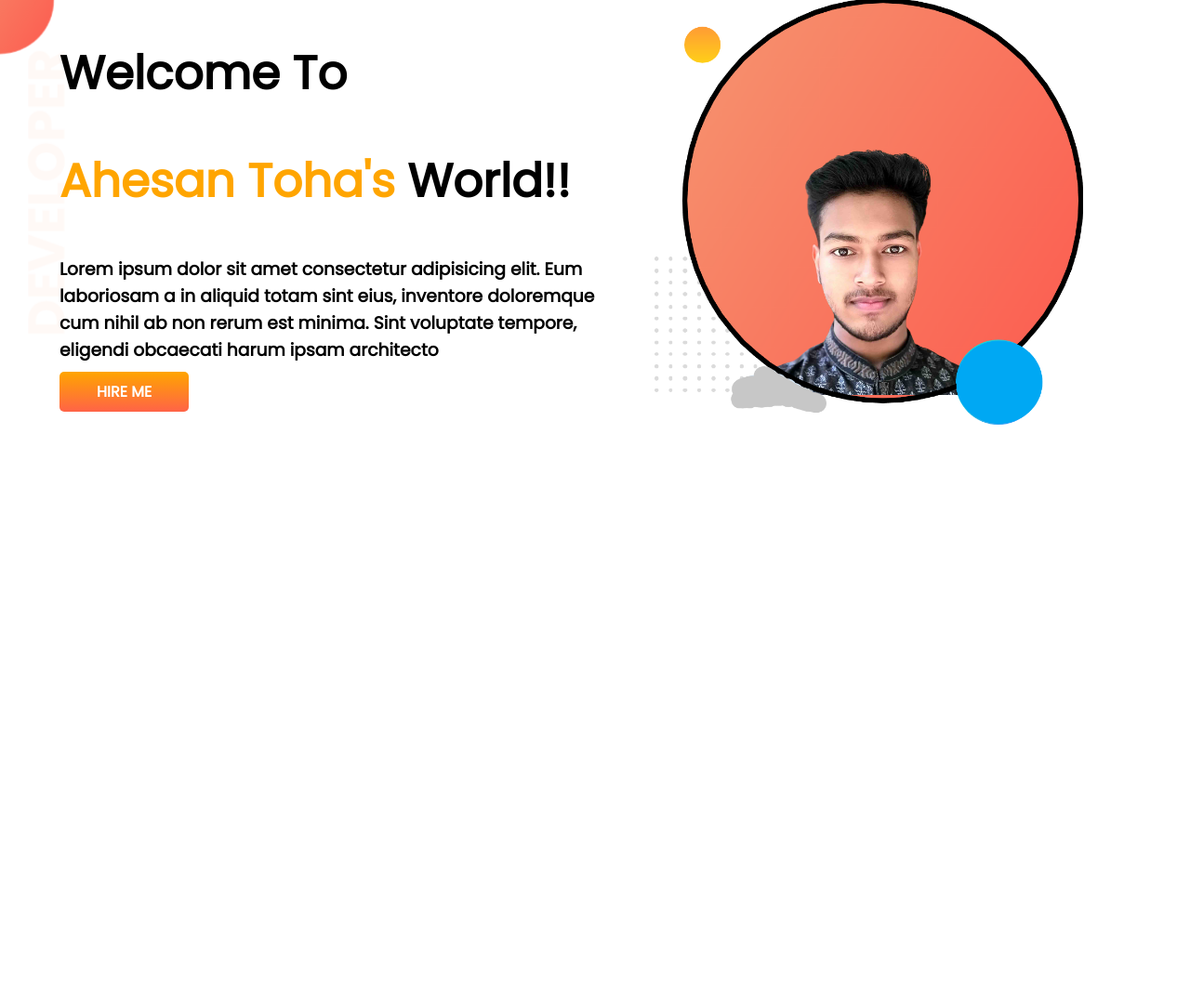
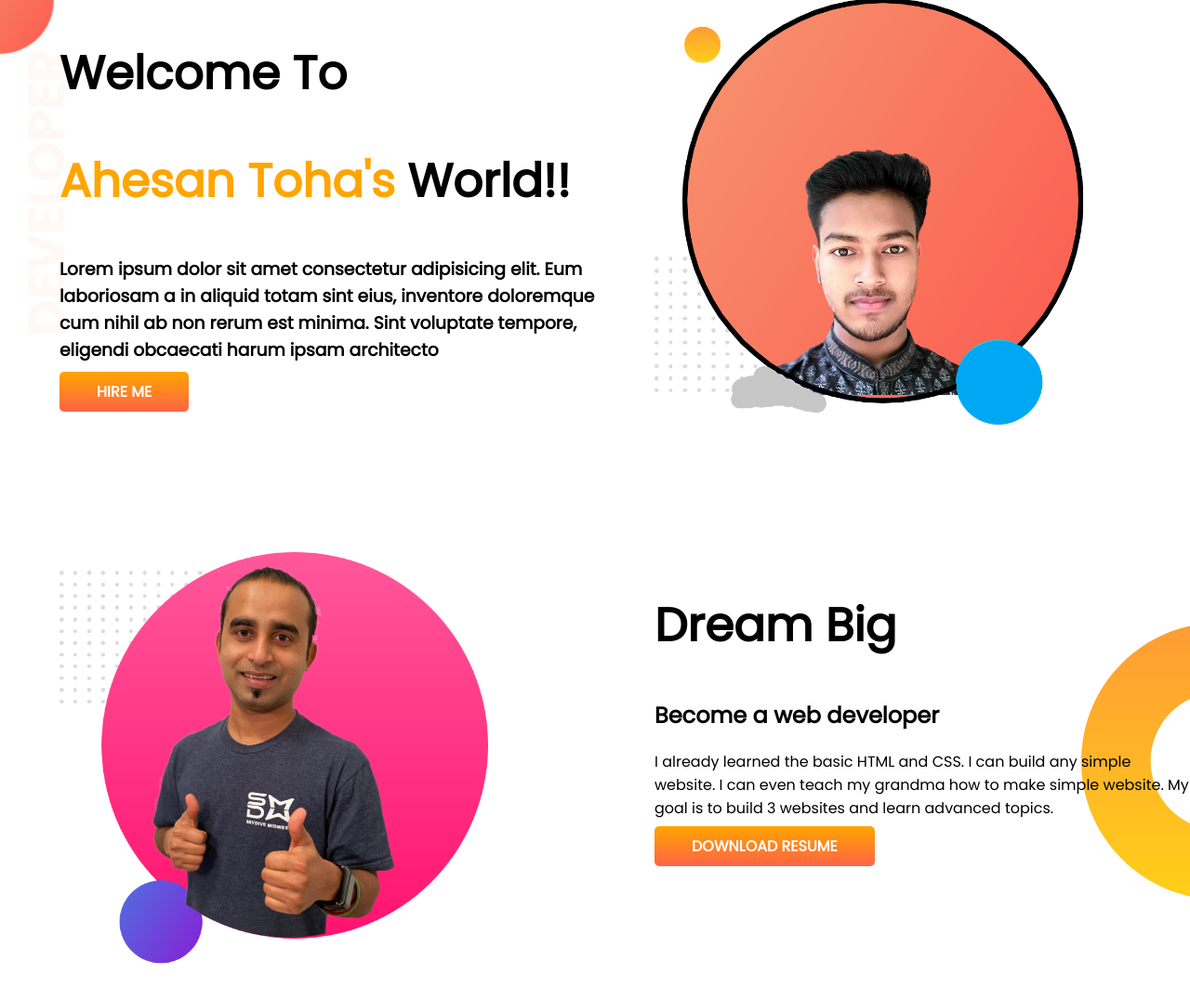
Before and after one commit to AhesanToha/My-portfolio, a plain HTML site: page index.html in a window 1280 px wide. Shown: the whole page at 93% size. Before the commit the page ends 800 px from the top, so only its background shows below. Drawn offline with Linux system fonts and the light colour scheme.

Commit message:
dream big added

```diff
--- a/index.html
+++ b/index.html
@@ -23,5 +23,16 @@
         </div>
 
     </section>
+    <section class="dream-big">
+        <div class="half-width">
+            <img src="images/jhankar2.png" alt="">
+        </div>
+        <div class="half-width">
+            <h1>Dream Big</h1>
+            <h2>Become a web developer</h2>
+            <p>I already learned the basic HTML and CSS. I can build any simple website. I can even teach my grandma how to make simple website. My goal is to build 3 websites and learn advanced topics.</p>
+            <a target="blank" class="link-button" href="##">DOWNLOAD RESUME</a>
+        </div>
+    </section>
 </body>
 </html>
--- a/style.css
+++ b/style.css
@@ -10,6 +10,7 @@
 }
 section{
     display: flex;
+    margin-bottom: 130px;
 }
 .half-width{
     width: 50%;
@@ -30,3 +31,8 @@
     background-image: url(images/top-banner.png);
     background-repeat: no-repeat;
 }
+.dream-big{
+    background-image: url(images/dream-bg.png);
+    background-repeat: no-repeat;
+    background-position: right;
+}
```
